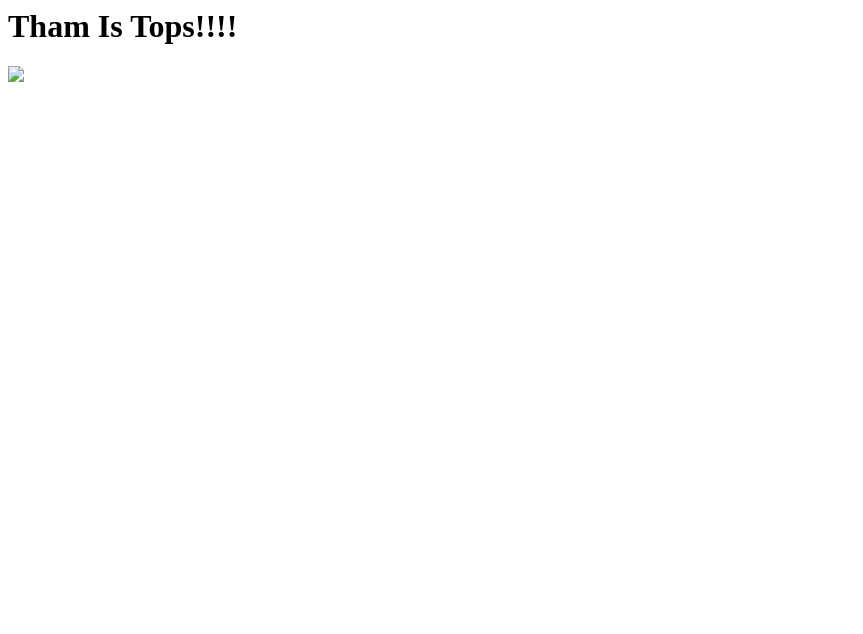
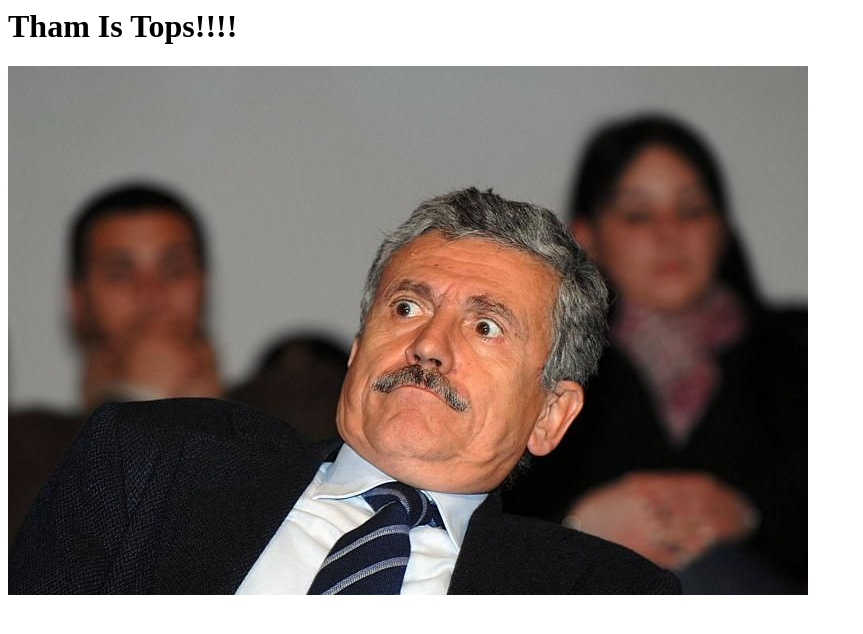
Before and after one commit to ThamVongkeneta/mycoolsite, a plain HTML site: page index.html in a window 1280 px wide. Shown: the whole page, without its empty margins (0-863 px from the left). Drawn offline with Linux system fonts and the light colour scheme; the site is published under a folder, as on GitHub Pages, so addresses that start at the root find nothing.

Commit message:
Update index.html

```diff
--- a/index.html
+++ b/index.html
@@ -1,2 +1,2 @@
 <h1>Tham Is Tops!!!!</h1>
-<img src="/Massimo.jpg"/>
+<img src="Massimo.jpg"/>
```
